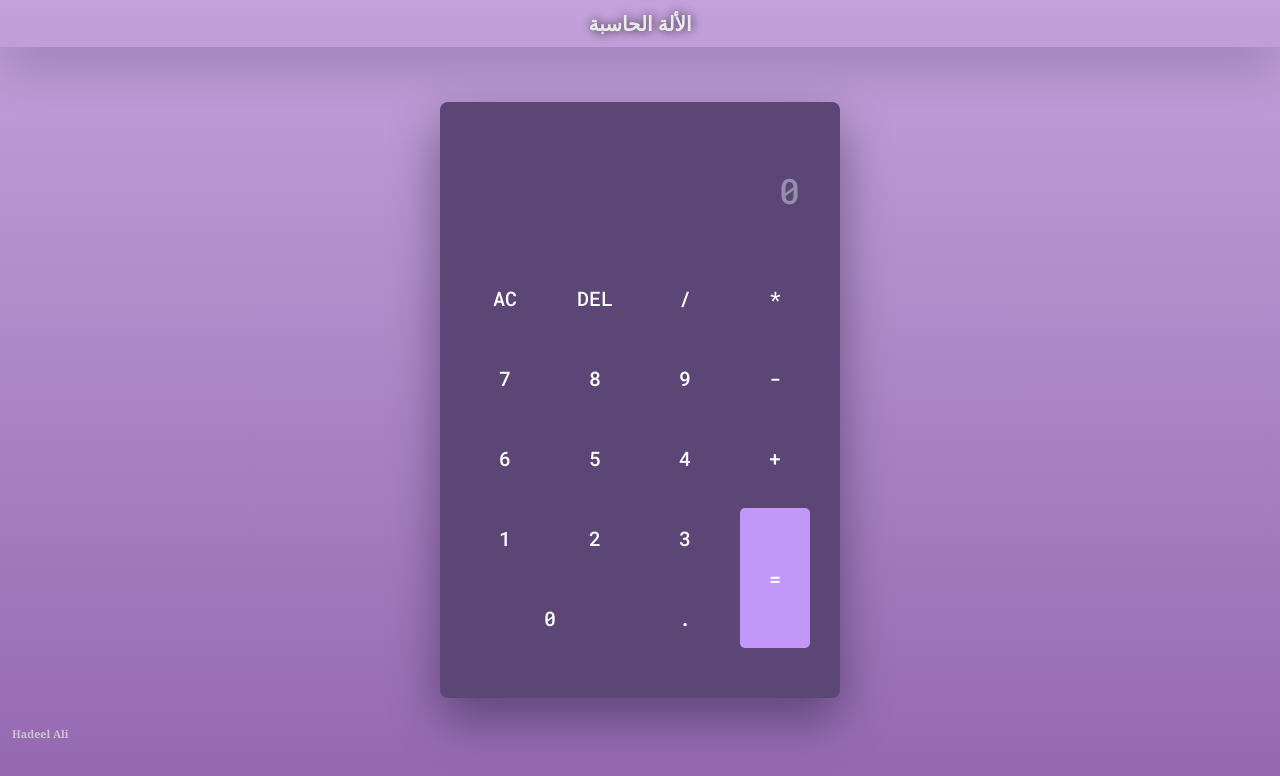
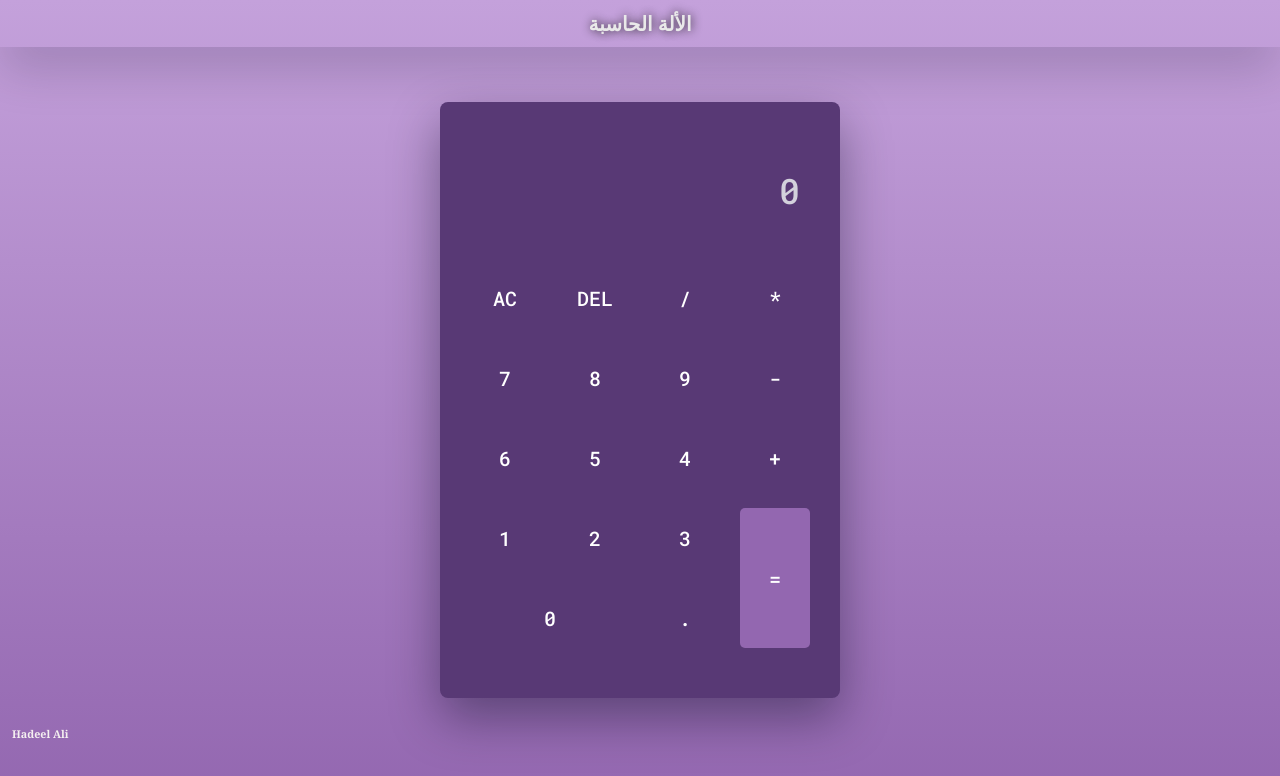
Before and after one commit to Haelili/My-Project, a plain HTML site: page index.html in a window 1280 px wide. Drawn offline with Linux system fonts and the light colour scheme.

Commit message:
Add files via upload

```diff
--- a/styles.css
+++ b/styles.css
@@ -10,7 +10,7 @@
   }
   .calculator {
     width: 400px;
-    background-color: #5b4676;
+    background-color: #583975;
     padding: 50px 30px;
     position: absolute;
     transform: translate(-50%, -50%);
@@ -43,11 +43,11 @@
     position: relative;
     margin-top: 680px;
     margin-left: 12px;
-    color: #c9c9c9;
+    color: #f5f0f0;
     font-family: Georgia, 'Times New Roman', Times, serif;
   }
   .display input::placeholder {
-    color: #9490ac;
+    color: #d3d1dc;
   }
   .buttons {
     display: grid;
@@ -65,11 +65,11 @@
     border-radius: 5px;
   }
   .buttons input[type="button"]:hover {
-    box-shadow: 0 8px 25px #482b62;
+    box-shadow: 0 8px 25px #513a69;
   }
   input[type="button"]#equal {
     grid-row: span 2;
-    background-color: #c397f9;
+    background-color: #9367b0;
   }
   input[type="button"][value="0"] {
     grid-column: span 2;
```
